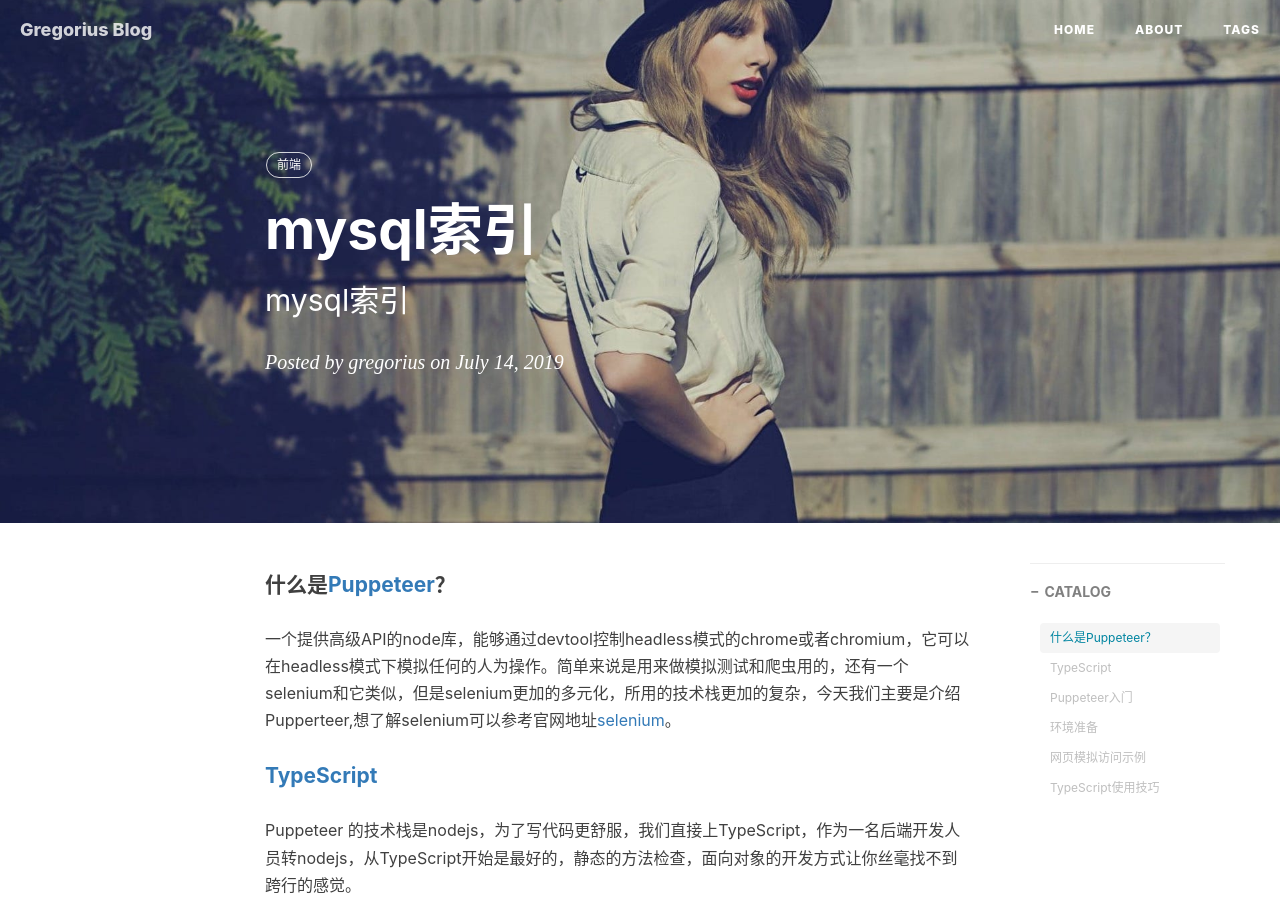
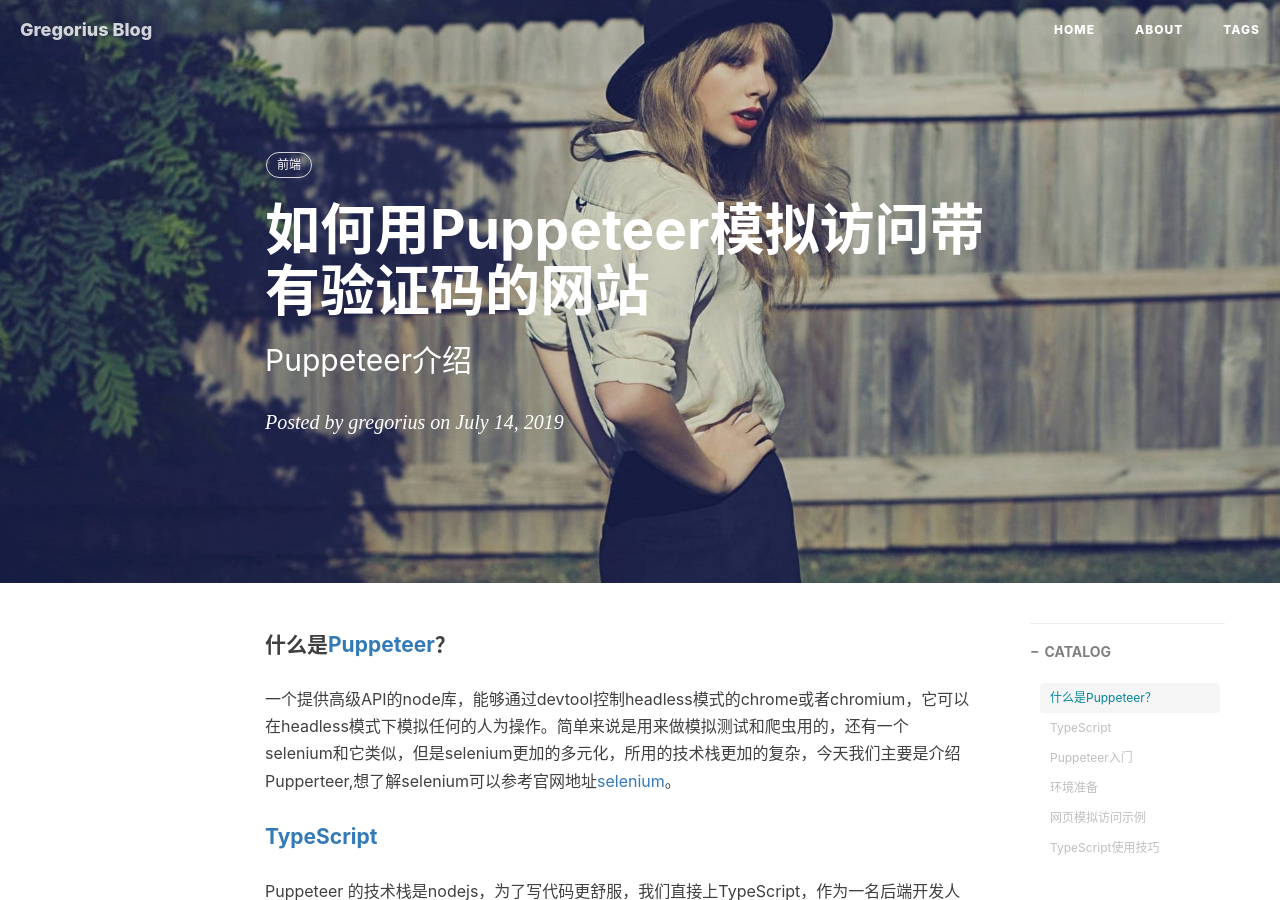
Before and after one commit to gregoriusxu/gregoriusxu.github.io, a Jekyll site: the page built from _posts/2019-07-14-如何用Puppeteer模拟访问带有验证码的网站.md, in a window 1280 px wide and 900 px high. Built offline with Jekyll 4.4.1, drawn with Linux system fonts in a browser that asks for light colours; nearby versions of some CDN libraries; comment, search, counter and statistics services are not loaded.

Commit message:
修改标题

```diff
--- a/_posts/2019-07-14-如何用Puppeteer模拟访问带有验证码的网站.md
+++ b/_posts/2019-07-14-如何用Puppeteer模拟访问带有验证码的网站.md
@@ -1,7 +1,7 @@
 ---
 layout:     post
-title:      mysql索引
-subtitle:   mysql索引
+title:      如何用Puppeteer模拟访问带有验证码的网站
+subtitle:   Puppeteer介绍
 date:       2019-07-14
 author:     gregorius
 header-img: img/post-bg-swift.jpg
```
